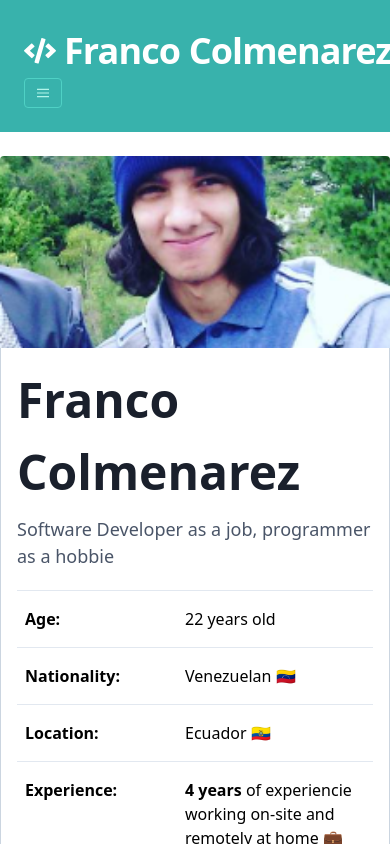
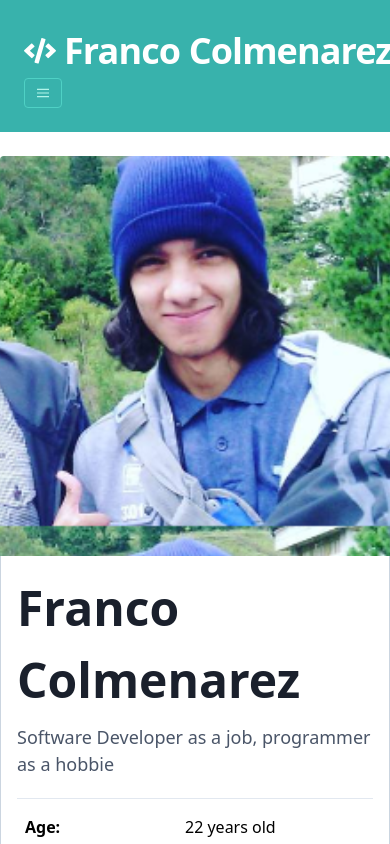
Before and after one commit to FranLMSP/new-portfolio, a Vue app: page / in a window 390 px wide. Shown: the top 844 px of the page. Built offline with nearby package versions, Linux system fonts and the light colour scheme.

Commit message:
Fix my photo height on small devices

```diff
--- a/src/views/Home.vue
+++ b/src/views/Home.vue
@@ -2,7 +2,7 @@
 
   <div class="max-w-sm w-full max-w-full lg:flex">
     <div
-      class="h-48 lg:h-auto lg:w-64 md:h-64 flex-none bg-cover rounded-t lg:rounded-t-none lg:rounded-l text-center overflow-hidden"
+      class="my-picture h-48 lg:h-auto lg:w-64 md:h-64 flex-none bg-cover rounded-t lg:rounded-t-none lg:rounded-l text-center overflow-hidden"
       style="background-image: url('/img/me.png'); background-position: center"
       title="My photo"
     >
@@ -83,6 +83,13 @@ export default {
 
 <style>
 
+@media (max-width: 1023px) {
+    .my-picture {
+        height: 25rem !important;
+        background-position-y: -30px !important;
+    }
+}
+
 table.table-collapse td, table.table-collapse th {
     padding-top: 1rem;
     padding-bottom: 1rem;
```
